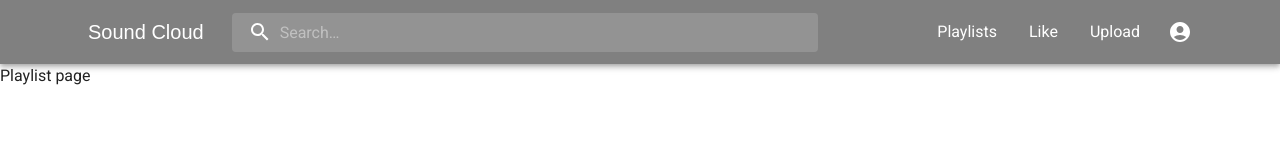
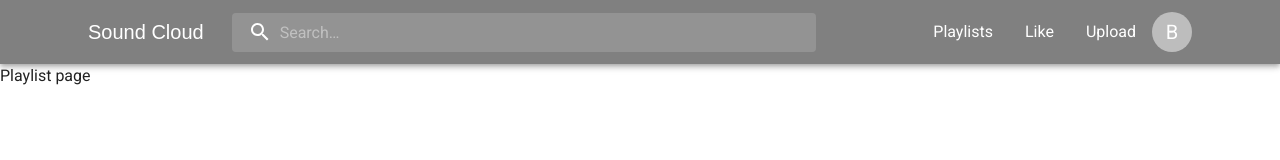
Before and after one commit to voanhbendjnd/Sound-Cloud-TS-MUI, a Next.js app: page /playlist in a window 1280 px wide. Shown: the top 160 px of the page. Built offline with nearby package versions, Linux system fonts and the light colour scheme.

Commit message:
design app bar

```diff
--- a/src/components/headers/app.header.tsx
+++ b/src/components/headers/app.header.tsx
@@ -15,7 +15,7 @@ import AccountCircle from '@mui/icons-material/AccountCircle';
 import MailIcon from '@mui/icons-material/Mail';
 import NotificationsIcon from '@mui/icons-material/Notifications';
 import MoreIcon from '@mui/icons-material/MoreVert';
-import { Container } from '@mui/material';
+import { Avatar, Container } from '@mui/material';
 
 const Search = styled('div')(({ theme }) => ({
     position: 'relative',
@@ -90,7 +90,7 @@ const PrimarySearchAppBar = () => {
         <Menu
             anchorEl={anchorEl}
             anchorOrigin={{
-                vertical: 'top',
+                vertical: 'bottom',
                 horizontal: 'right',
             }}
             id={menuId}
@@ -199,17 +199,20 @@ const PrimarySearchAppBar = () => {
                                         <Typography sx={{ textAlign: 'center' }}>{page}</Typography>
                                     </MenuItem>
                                 ))}
-                                <IconButton
+                                <Avatar
+                                    onClick={handleProfileMenuOpen}
+
+                                >B</Avatar>
+                                {/* <IconButton
                                     size="large"
                                     edge="end"
                                     aria-label="account of current user"
                                     aria-controls={menuId}
                                     aria-haspopup="true"
-                                    onClick={handleProfileMenuOpen}
                                     color="inherit"
                                 >
                                     <AccountCircle />
-                                </IconButton>
+                                </IconButton> */}
                             </Box>
                             <Box sx={{ display: { xs: 'flex', md: 'none' } }}>
                                 <IconButton
```
